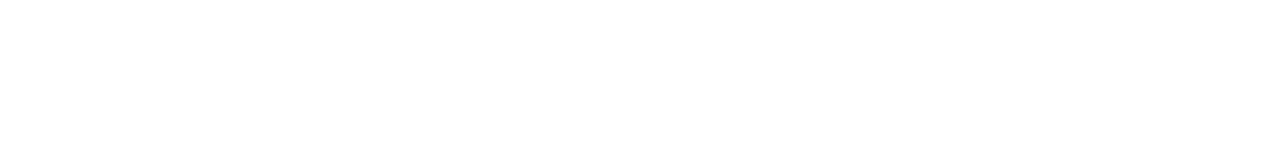
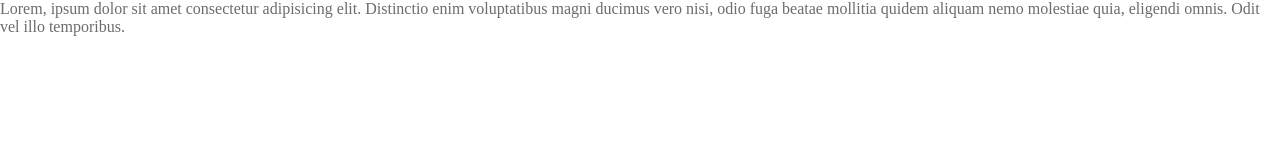
Before and after one commit to marcoswebdeveloperfull/projeto-travelgram, a plain HTML site: page index.html in a window 1280 px wide. Drawn offline with Linux system fonts and the light colour scheme.

Commit message:
Initial Style Guide

```diff
--- a/index.html
+++ b/index.html
@@ -9,6 +9,6 @@
   <title>Travelgran | Perfil de viagens</title>
 </head>
 <body>
-
+  <p>Lorem, ipsum dolor sit amet consectetur adipisicing elit. Distinctio enim voluptatibus magni ducimus vero nisi, odio fuga beatae mollitia quidem aliquam nemo molestiae quia, eligendi omnis. Odit vel illo temporibus.</p>
 </body>
 </html>
--- a/src/css/global.css
+++ b/src/css/global.css
@@ -3,3 +3,18 @@
   padding: 0;
   box-sizing: border-box;
 }
+
+:root {
+  --brand-color: #EF5F4C;
+  --background-color: #FFFFFF;
+  --surface-color: #F5F5F5;
+  --skeleton-color: #D9D9D9;
+  --shape-transparency: #ffffff8f;
+  --text-color-primary: #313131;
+  --text-color-secondary: #6C6C6C;
+}
+
+body {
+  color: var(--text-color-secondary);
+  background-color: var(--background-color);
+}
```
Also changed, not shown: assets/AirplaneTilt.svg (added), assets/Image 01.png (added), assets/Image 02.png (added), assets/Image 03.png (added), assets/Image 04.png (added), assets/Image 05.png (added), assets/Image 06.png (added), assets/Image 07.png (added), assets/Image 08.png (added), assets/Image 09.png (added), assets/Image 10.png (added), assets/Image 11.png (added), assets/Image.svg (added), assets/Logo.svg (added), 2 more files, 1 other file.
